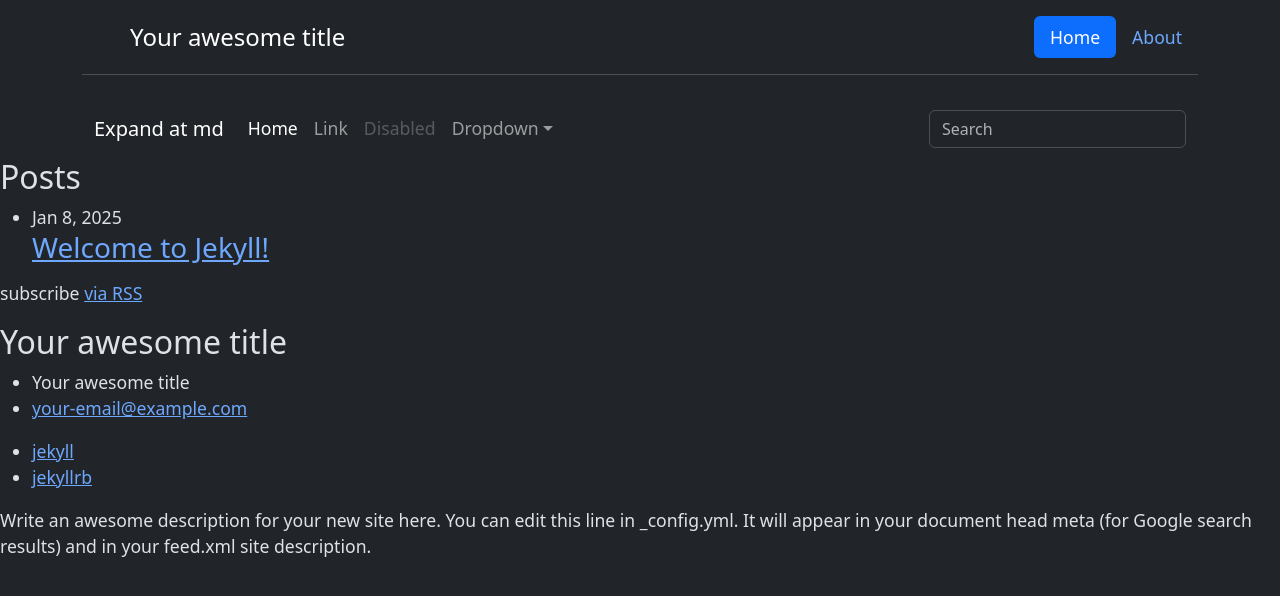
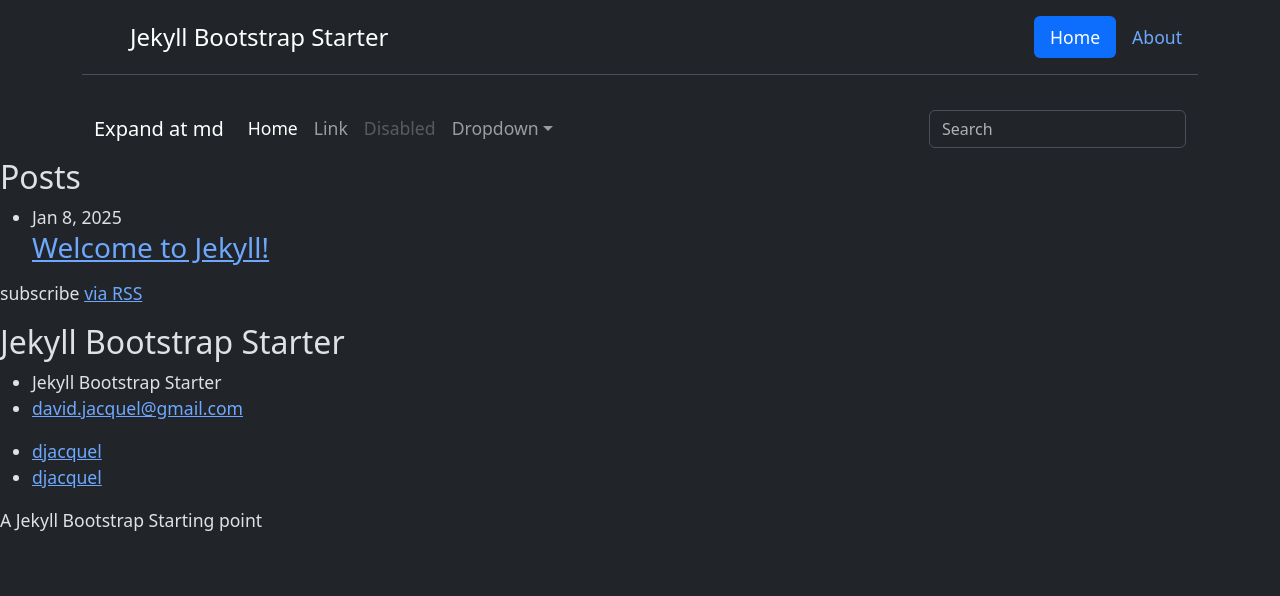
Before and after one commit to djacquel/jekyll-bootstrap-starter, a Jekyll site: the page built from index.markdown, in a window 1280 px wide. Shown: the top 596 px of the page. Built offline with Jekyll 4.4.1, drawn with Linux system fonts in a browser that asks for light colours.

Commit message:
some configuration

```diff
--- a/_config.yml
+++ b/_config.yml
@@ -18,16 +18,15 @@
 # You can create any custom variable you would like, and they will be accessible
 # in the templates via {{ site.myvariable }}.
 
-title: Your awesome title
-email: your-email@example.com
+title: Jekyll Bootstrap Starter
+email: david.jacquel@gmail.com
 description: >- # this means to ignore newlines until "baseurl:"
-  Write an awesome description for your new site here. You can edit this
-  line in _config.yml. It will appear in your document head meta (for
-  Google search results) and in your feed.xml site description.
+  A Jekyll Bootstrap Starting point
 baseurl: "" # the subpath of your site, e.g. /blog
 url: "" # the base hostname & protocol for your site, e.g. http://example.com
-twitter_username: jekyllrb
-github_username:  jekyll
+lang: en # languge used on site, default to 'en'
+twitter_username: djacquel
+github_username:  djacquel
 
 # Build settings
 # theme: minima
```
